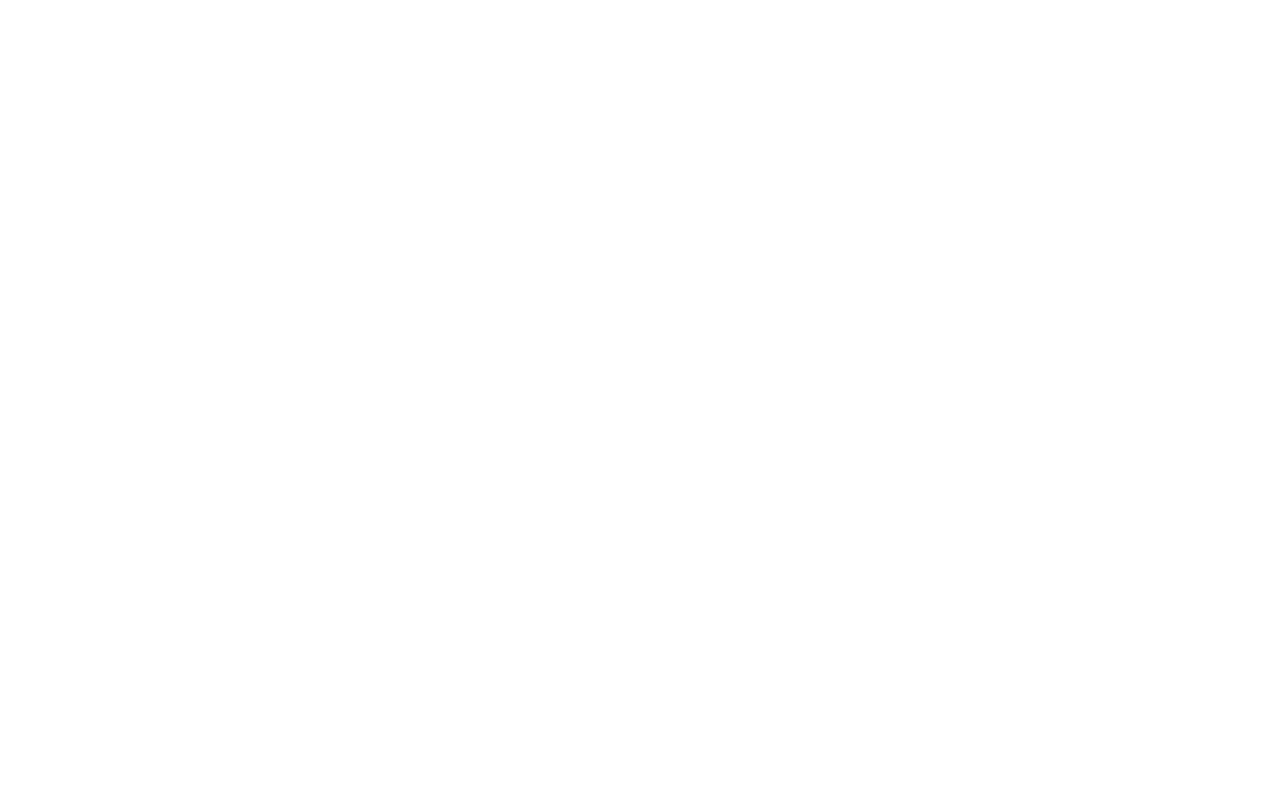
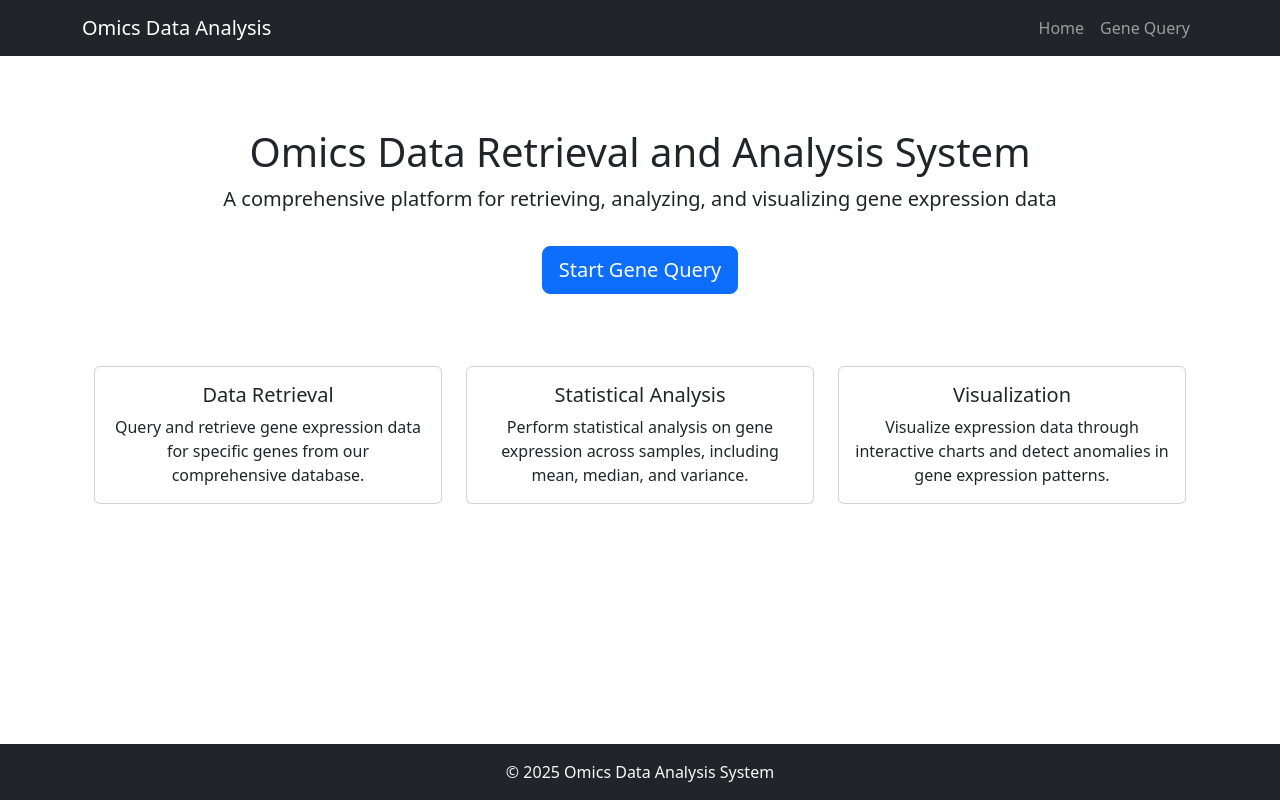
Before and after one commit to emredemirhan/omics-data-analysis, a React (Create React App) app in the folder frontend/: page / in a window 1280 px wide. Built offline with nearby package versions, Linux system fonts and the light colour scheme.

Commit message:
feat(frontend): add main pages to the app and styling to index

```diff
--- a/frontend/src/App.js
+++ b/frontend/src/App.js
@@ -3,10 +3,30 @@ import { BrowserRouter as Router, Routes, Route } from 'react-router-dom';
 import 'bootstrap/dist/css/bootstrap.min.css';
 import './App.css';
 
+// Import components
+import Header from './components/Header';
+import Footer from './components/Footer';
+
+// Import pages
+import HomePage from './pages/HomePage';
+import GeneQueryPage from './pages/GeneQueryPage';
+import AnalysisPage from './pages/AnalysisPage';
+import NotFoundPage from './pages/NotFoundPage';
+
 function App() {
   return (
     <Router>
       <div className="App d-flex flex-column min-vh-100">
+        <Header />
+        <main className="flex-grow-1 container py-4">
+          <Routes>
+            <Route path="/" element={<HomePage />} />
+            <Route path="/query" element={<GeneQueryPage />} />
+            <Route path="/analysis/:geneId" element={<AnalysisPage />} />
+            <Route path="*" element={<NotFoundPage />} />
+          </Routes>
+        </main>
+        <Footer />
       </div>
     </Router>
   );
--- a/frontend/src/index.js
+++ b/frontend/src/index.js
@@ -1,5 +1,6 @@
 import React from 'react';
 import ReactDOM from 'react-dom/client';
+import './index.css';
 import App from './App';
 
 const root = ReactDOM.createRoot(document.getElementById('root'));
```
